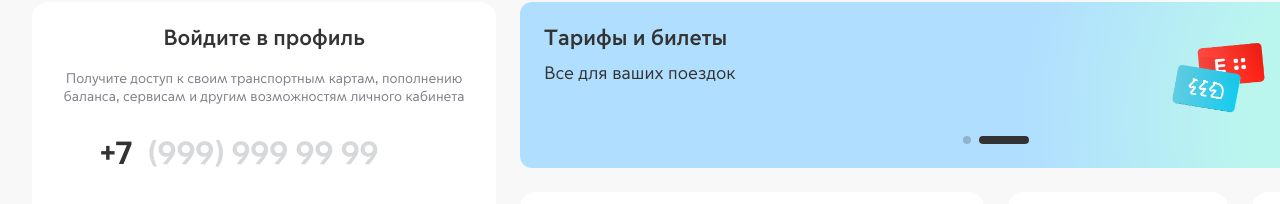
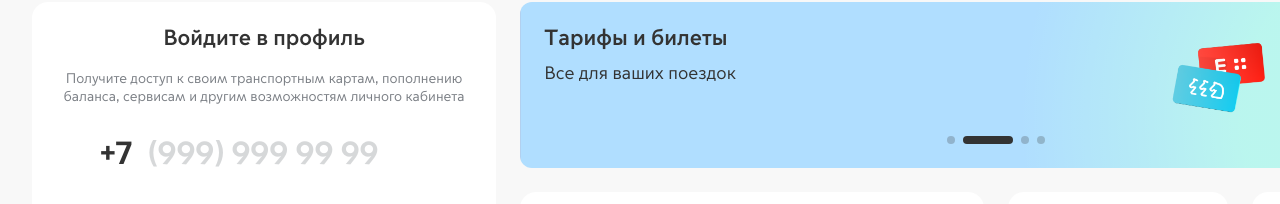
Before and after one commit to Nguyen1337/lkp_web, a React (Vite) app: page / in a window 1280 px wide. Shown: the part 112-316 px from the top of the page. Built offline with nearby package versions, Linux system fonts and the light colour scheme; no server answers.

Commit message:
Refine FastPay carousel timing

```diff
--- a/src/components/public-home/PublicHomeComponents.tsx
+++ b/src/components/public-home/PublicHomeComponents.tsx
@@ -68,6 +68,9 @@ const fastPaySlides = [
     variant: 'tariffs',
   },
 ] as const;
+
+const FAST_PAY_AUTOPLAY_DELAY_MS = 5000;
+const fastPayCarouselSlides = [fastPaySlides[0], fastPaySlides[1], fastPaySlides[0], fastPaySlides[1]] as const;
 
 type ServiceCard = (typeof serviceCards)[number];
 
@@ -752,28 +755,31 @@ export const FastPayBanner = ({ onDismiss }: FastPayBannerProps) => {
   const [trackIndex, setTrackIndex] = useState(0);
   const [isResettingTrack, setIsResettingTrack] = useState(false);
   const [isClosing, setIsClosing] = useState(false);
-  const renderedSlides = useMemo(() => [...fastPaySlides, fastPaySlides[0]], []);
-  const safeTrackIndex = trackIndex > fastPaySlides.length ? trackIndex % fastPaySlides.length : trackIndex;
-  const activeSlide = safeTrackIndex % fastPaySlides.length;
-  const activeVariant = fastPaySlides[activeSlide].variant;
+  const [isCarouselPaused, setIsCarouselPaused] = useState(false);
+  const [autoPlayResetKey, setAutoPlayResetKey] = useState(0);
+  const renderedSlides = useMemo(() => [...fastPayCarouselSlides, fastPayCarouselSlides[0]], []);
+  const slideCount = fastPayCarouselSlides.length;
+  const safeTrackIndex = trackIndex > slideCount ? trackIndex % slideCount : trackIndex;
+  const activeSlide = safeTrackIndex % slideCount;
+  const activeVariant = fastPayCarouselSlides[activeSlide].variant;
 
   useEffect(() => {
-    if (isClosing) {
+    if (isClosing || isCarouselPaused || document.hidden) {
       return;
     }
 
-    const timerId = window.setInterval(() => {
+    const timerId = window.setTimeout(() => {
       setTrackIndex((index) => {
         if (document.hidden) {
-          return index > fastPaySlides.length ? index % fastPaySlides.length : index;
+          return index > slideCount ? index % slideCount : index;
         }
 
-        return index >= fastPaySlides.length ? 1 : index + 1;
+        return index >= slideCount ? 1 : index + 1;
       });
-    }, 3000);
+    }, FAST_PAY_AUTOPLAY_DELAY_MS);
 
-    return () => window.clearInterval(timerId);
-  }, [isClosing]);
+    return () => window.clearTimeout(timerId);
+  }, [autoPlayResetKey, isCarouselPaused, isClosing, slideCount, trackIndex]);
 
   useEffect(() => {
     const handleVisibilityChange = () => {
@@ -781,16 +787,17 @@ export const FastPayBanner = ({ onDismiss }: FastPayBannerProps) => {
         return;
       }
 
-      setTrackIndex((index) => (index > fastPaySlides.length ? index % fastPaySlides.length : index));
+      setTrackIndex((index) => (index > slideCount ? index % slideCount : index));
+      setAutoPlayResetKey((key) => key + 1);
     };
 
     document.addEventListener('visibilitychange', handleVisibilityChange);
 
     return () => document.removeEventListener('visibilitychange', handleVisibilityChange);
-  }, []);
+  }, [slideCount]);
 
   const handleTrackTransitionEnd = () => {
-    if (trackIndex !== fastPaySlides.length) {
+    if (trackIndex !== slideCount) {
       return;
     }
 
@@ -808,9 +815,10 @@ export const FastPayBanner = ({ onDismiss }: FastPayBannerProps) => {
     }
 
     setTrackIndex((currentIndex) => {
-      const currentSlide = currentIndex % fastPaySlides.length;
-      return index > currentSlide ? currentIndex + 1 : currentIndex + fastPaySlides.length - currentSlide;
+      const currentSlide = currentIndex % slideCount;
+      return index > currentSlide ? currentIndex + index - currentSlide : currentIndex + slideCount - currentSlide + index;
     });
+    setAutoPlayResetKey((key) => key + 1);
   };
 
   const handleClose = () => {
@@ -827,6 +835,14 @@ export const FastPayBanner = ({ onDismiss }: FastPayBannerProps) => {
         isResettingTrack ? ' is-resetting' : ''
       }`}
       aria-label="Карусель баннеров"
+      onBlur={(event) => {
+        if (!event.currentTarget.contains(event.relatedTarget)) {
+          setIsCarouselPaused(false);
+        }
+      }}
+      onFocus={() => setIsCarouselPaused(true)}
+      onMouseEnter={() => setIsCarouselPaused(true)}
+      onMouseLeave={() => setIsCarouselPaused(false)}
     >
       <div
         className="fast-pay-banner__track"
@@ -850,12 +866,12 @@ export const FastPayBanner = ({ onDismiss }: FastPayBannerProps) => {
         ))}
       </div>
       <div className="fast-pay-banner__dots" aria-label="Выбор баннера">
-        {fastPaySlides.map((item, index) => (
+        {fastPayCarouselSlides.map((item, index) => (
           <button
             aria-current={activeSlide === index}
             aria-label={`Показать баннер ${index + 1}: ${item.title}`}
             className={activeSlide === index ? 'is-active' : ''}
-            key={item.title}
+            key={`${item.variant}-${index}`}
             onClick={() => handleSlideSelect(index)}
             type="button"
           />
--- a/src/pages/PublicHome.css
+++ b/src/pages/PublicHome.css
@@ -479,7 +479,7 @@
 .fast-pay-banner__track {
   height: 100%;
   display: flex;
-  transition: transform 560ms cubic-bezier(0.22, 1, 0.36, 1);
+  transition: transform 800ms cubic-bezier(0.22, 1, 0.36, 1);
 }
 
 .fast-pay-banner.is-resetting .fast-pay-banner__track {
```
